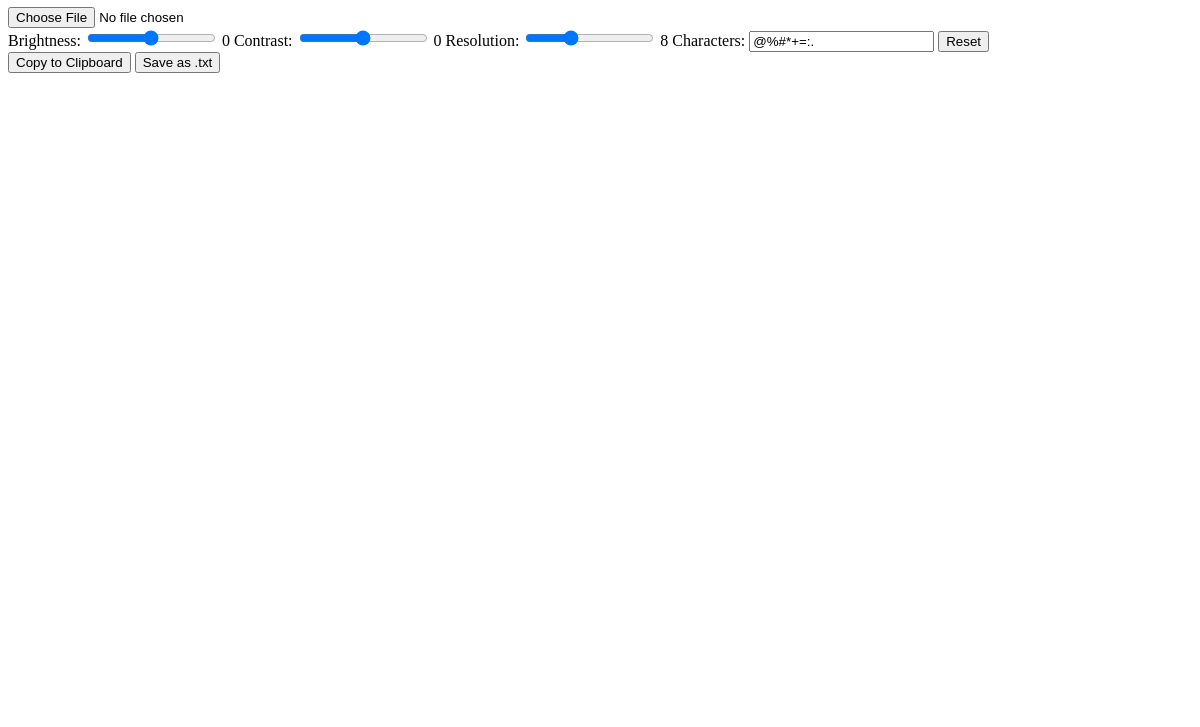
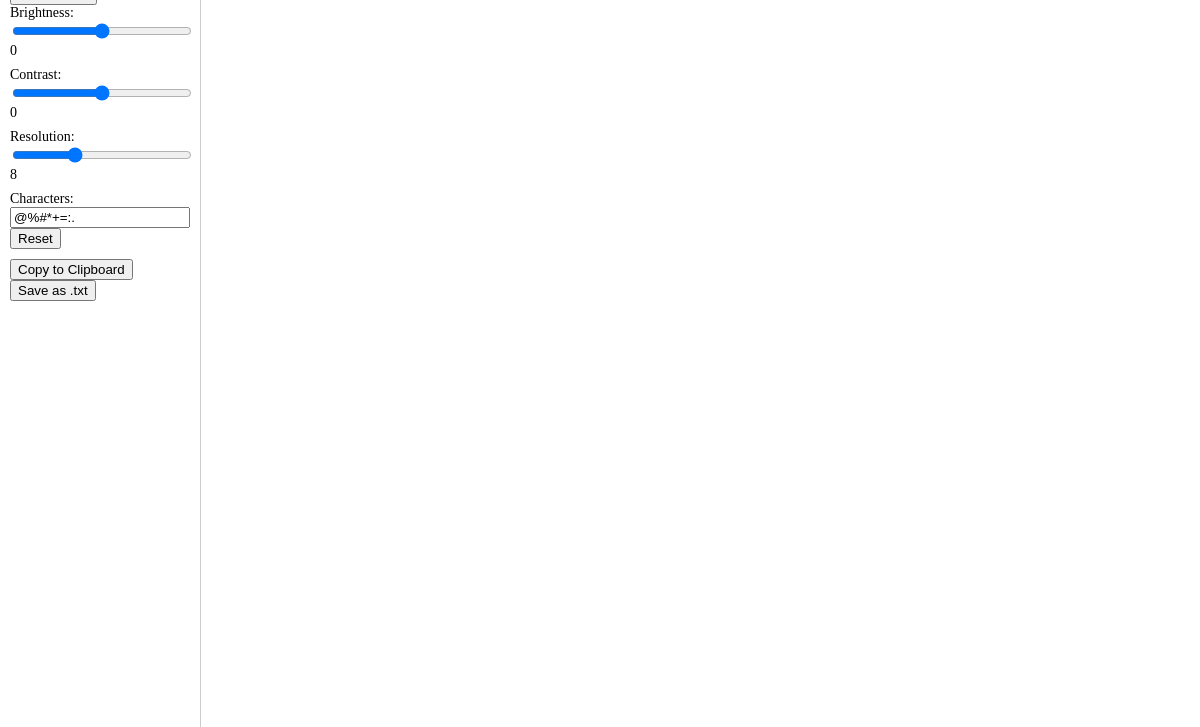
Before and after one commit to SmolBen/ascii-art-generator, an Electron app: page index.html in a window 1200 px wide. Shown: the part 73-800 px from the top of the page. Drawn offline with Linux system fonts and the light colour scheme.

Commit message:
layout change

```diff
--- a/index.html
+++ b/index.html
@@ -5,26 +5,26 @@
         <link rel="stylesheet" href="style.css">
     </head>
     <body>
-        <h1> ASCII Art Generator</h1>
-        <input type="file" id ="imageInput" accept="image/*">
-
+        <div id="app">
+            <div id="sidebar">
+                <h1>ASCII Art Generator</h1>
+                <img id="preview" src="">
+                <input type="file" id="imageInput" accept="image/*">
                 <div id="controls">
                     <label>Brightness: <input type="range" id="brightness" min="-100" max="100" value="0"> <span id="brightnessVal">0</span></label>
                     <label>Contrast: <input type="range" id="contrast" min="-100" max="100" value="0"> <span id="contrastVal">0</span></label>
                     <label>Resolution: <input type="range" id="resolution" min="2" max="20" value="8"> <span id="resolutionVal">8</span></label>
                     <label>Characters: <input type="text" id="charRamp" value="@%#*+=:. "> <button id="resetRamp">Reset</button></label>
                 </div>
-
                 <div id="export">
                     <button id="copyBtn">Copy to Clipboard</button>
                     <button id="saveBtn">Save as .txt</button>
                 </div>
-
-        <img id="preview" src="">
-
-        <div id="main">
-            <canvas id ="canvas"></canvas>
+            </div>
+            <div id="canvas-area">
+                <canvas id="canvas"></canvas>
                 <pre id="asciiOutput"></pre>
+            </div>
         </div>
         <script src="renderer.js"></script>
     </body>
--- a/style.css
+++ b/style.css
@@ -1,28 +1,62 @@
-#main {
-    margin-top: 10px;
+html, body {
+    margin: 0;
+    height: 100vh;
+}
+
+#app {
+    display: flex;
+    height: 100vh;
+}
+
+#sidebar {
+    width: 180px;
+    padding: 10px;
+    border-right: 1px solid #ccc;
+    overflow-y: auto;
+    font-size: 14px;
+}
+
+#sidebar h1 {
+    font-size: 18px;
+    margin: 0 0 10px 0;
+}
+
+#sidebar label {
+    display: block;
+    margin-bottom: 8px;
+}
+
+#sidebar input[type="range"] {
+    width: 100%;
+}
+
+#sidebar input[type="text"] {
+    width: 100%;
+    box-sizing: border-box;
+}
+
+#canvas-area {
+    flex: 1;
+    overflow: auto;
+    position: relative;
+}
+
+#preview {
+    max-width: 100%;
+    max-height: 150px;
+    border: 1px solid #ccc;
+    margin-bottom: 10px;
 }
 
 #asciiOutput {
-    font-size : 10px;
-    overflow: auto;
+    font-size: 10px;
+    cursor: crosshair;
+    user-select: none;
+    margin: 0;
 }
 
 canvas {
     display: none;
-}
-
-#preview {
-    position: fixed;
-    top: 10px;
-    right: 10px;
-    max-width: 150px;
-    max-height: 150px;
-    border: 1px solid #ccc;
-}
-
-#asciiOutput {
-    cursor: crosshair;
-    user-select: none;
 }
 
 #selectionOverlay {
@@ -31,3 +65,7 @@ canvas {
     pointer-events: none;
     display: none;
 }
+
+#export {
+    margin-top: 10px;
+}
```
Lines whose indentation alone changed are shown as unchanged.
